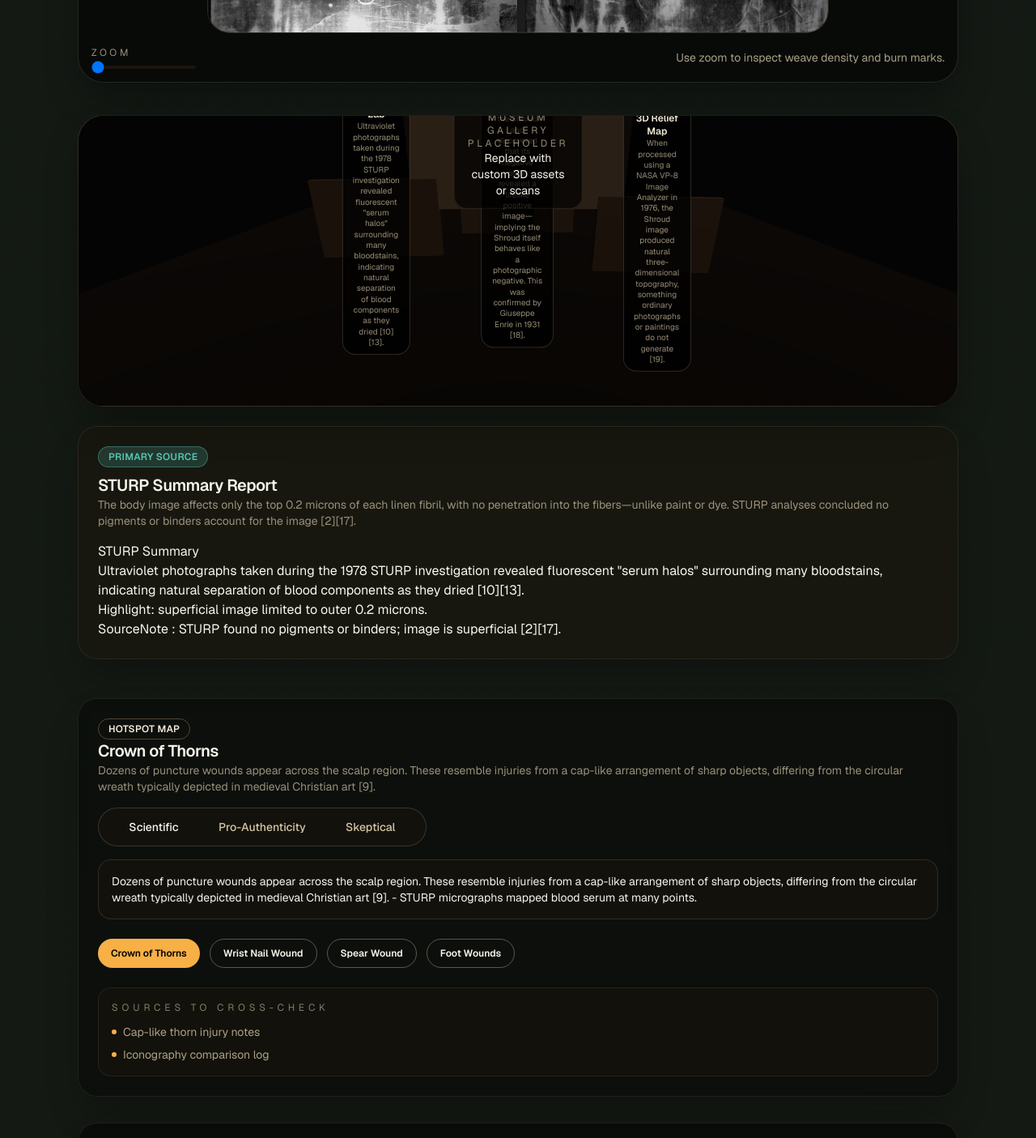
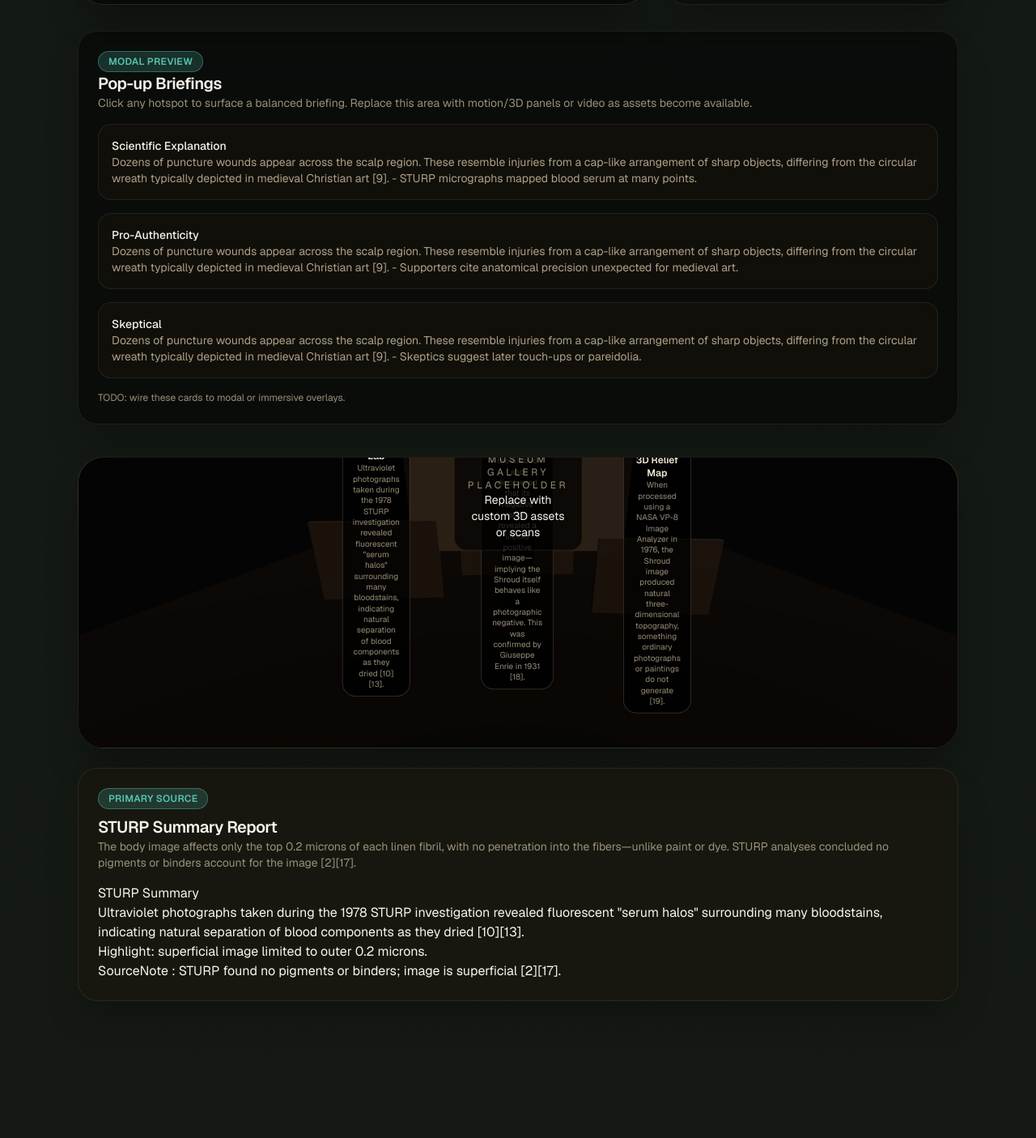
Before and after one commit to victorolivo24/shroudofturin, a Next.js app: page / in a window 1280 px wide. Shown: the part 4080-5485 px from the top of the page at 81% size. Built offline with nearby package versions, Linux system fonts and the light colour scheme.

Commit message:
move hotspot key and remove authenticity/skeptic sections

```diff
--- a/src/sections/shroud-explorer.tsx
+++ b/src/sections/shroud-explorer.tsx
@@ -23,13 +23,6 @@ import {
 import { ShroudViewer } from "@/components/shared/shroud-viewer";
 import { Badge } from "@/components/ui/badge";
 import { sourceLibrary } from "@/data/sources";
-import { Tabs, TabsContent, TabsList, TabsTrigger } from "@/components/ui/tabs";
-
-const infoModes = [
-  { id: "science", label: "Scientific" },
-  { id: "pro", label: "Pro-Authenticity" },
-  { id: "skeptic", label: "Skeptical" },
-];
 
 const viewingPanels: Record<
   ExplorerMode["id"],
@@ -83,12 +76,9 @@ export function ShroudExplorerSection() {
   const [hotspotId, setHotspotId] = useState<Hotspot["id"]>(
     shroudHotspots[0].id,
   );
-  const [infoMode, setInfoMode] = useState<(typeof infoModes)[number]["id"]>(
-    "science",
-  );
-
   const mode = explorerModes.find((item) => item.id === modeId)!;
   const hotspot = shroudHotspots.find((item) => item.id === hotspotId)!;
+  const scienceNote = hotspot.scienceNote;
   const activeSource = sourceLibrary[0];
   const SourceComponent = activeSource.Component;
   const activePanel = viewingPanels[modeId] ?? viewingPanels.normal;
@@ -169,8 +159,9 @@ export function ShroudExplorerSection() {
           </div>
         </div>
       </div>
-      <div className="grid gap-10 lg:grid-cols-[1.1fr,0.9fr]">
-        <div className="space-y-6">
+      <div className="grid gap-10 xl:grid-cols-[1.3fr,0.7fr]">
+        <div className="space-y-8">
+          <div className="grid gap-6 lg:grid-cols-[minmax(0,1fr)_minmax(260px,320px)] xl:grid-cols-[minmax(0,1fr)_minmax(300px,360px)]">
             <ShroudViewer
               key={mode.id}
               mode={mode}
@@ -180,61 +171,16 @@ export function ShroudExplorerSection() {
               activeHotspot={hotspotId}
               onHotspotSelect={setHotspotId}
             />
-        </div>
-
-        <div className="space-y-6">
-          <MuseumScene />
-          <Card>
-            <CardHeader>
-              <Badge variant="emerald" className="mb-2">
-                Primary Source
-              </Badge>
-              <CardTitle>{activeSource.title}</CardTitle>
-              <CardDescription>{activeSource.summary}</CardDescription>
-            </CardHeader>
-            <CardContent>
-              <SourceComponent />
-              {/* TODO: replace placeholder MDX with curated excerpt */}
-            </CardContent>
-          </Card>
-        </div>
-      </div>
-
-      <div className="mt-12 grid gap-8 lg:grid-cols-[1.1fr,0.9fr]">
             <Card className="bg-black/40">
               <CardHeader>
-            <Badge variant="outline">Hotspot Map</Badge>
+                <Badge variant="outline">Hotspot Key</Badge>
                 <CardTitle>{hotspot.label}</CardTitle>
                 <CardDescription>{hotspot.description}</CardDescription>
               </CardHeader>
               <CardContent className="space-y-6">
-            <Tabs
-              value={infoMode}
-              onValueChange={(value) =>
-                setInfoMode(value as (typeof infoModes)[number]["id"])
-              }
-            >
-              <TabsList>
-                {infoModes.map((mode) => (
-                  <TabsTrigger key={mode.id} value={mode.id}>
-                    {mode.label}
-                  </TabsTrigger>
-                ))}
-              </TabsList>
-              {infoModes.map((mode) => (
-                <TabsContent key={mode.id} value={mode.id}>
                 <div className="rounded-2xl border border-sand-200/15 bg-sand-900/40 p-4 text-sm text-sand-50">
-                    <p>
-                      {mode.id === "science"
-                        ? hotspot.scienceNote
-                        : mode.id === "pro"
-                          ? hotspot.proAuthenticity
-                          : hotspot.skepticalView}
-                    </p>
+                  <p>{scienceNote}</p>
                 </div>
-                </TabsContent>
-              ))}
-            </Tabs>
                 <div className="flex flex-wrap gap-3">
                   {shroudHotspots.map((item) => (
                     <Button
@@ -262,7 +208,7 @@ export function ShroudExplorerSection() {
                 </div>
               </CardContent>
             </Card>
-
+          </div>
           <Card className="bg-black/50">
             <CardHeader>
               <Badge variant="emerald">Modal Preview</Badge>
@@ -300,6 +246,24 @@ export function ShroudExplorerSection() {
             </CardContent>
           </Card>
         </div>
+
+        <div className="space-y-6">
+          <MuseumScene />
+          <Card>
+            <CardHeader>
+              <Badge variant="emerald" className="mb-2">
+                Primary Source
+              </Badge>
+              <CardTitle>{activeSource.title}</CardTitle>
+              <CardDescription>{activeSource.summary}</CardDescription>
+            </CardHeader>
+            <CardContent>
+              <SourceComponent />
+              {/* TODO: replace placeholder MDX with curated excerpt */}
+            </CardContent>
+          </Card>
+        </div>
+      </div>
     </SectionShell>
   );
 }
```
Lines whose indentation alone changed are shown as unchanged.
